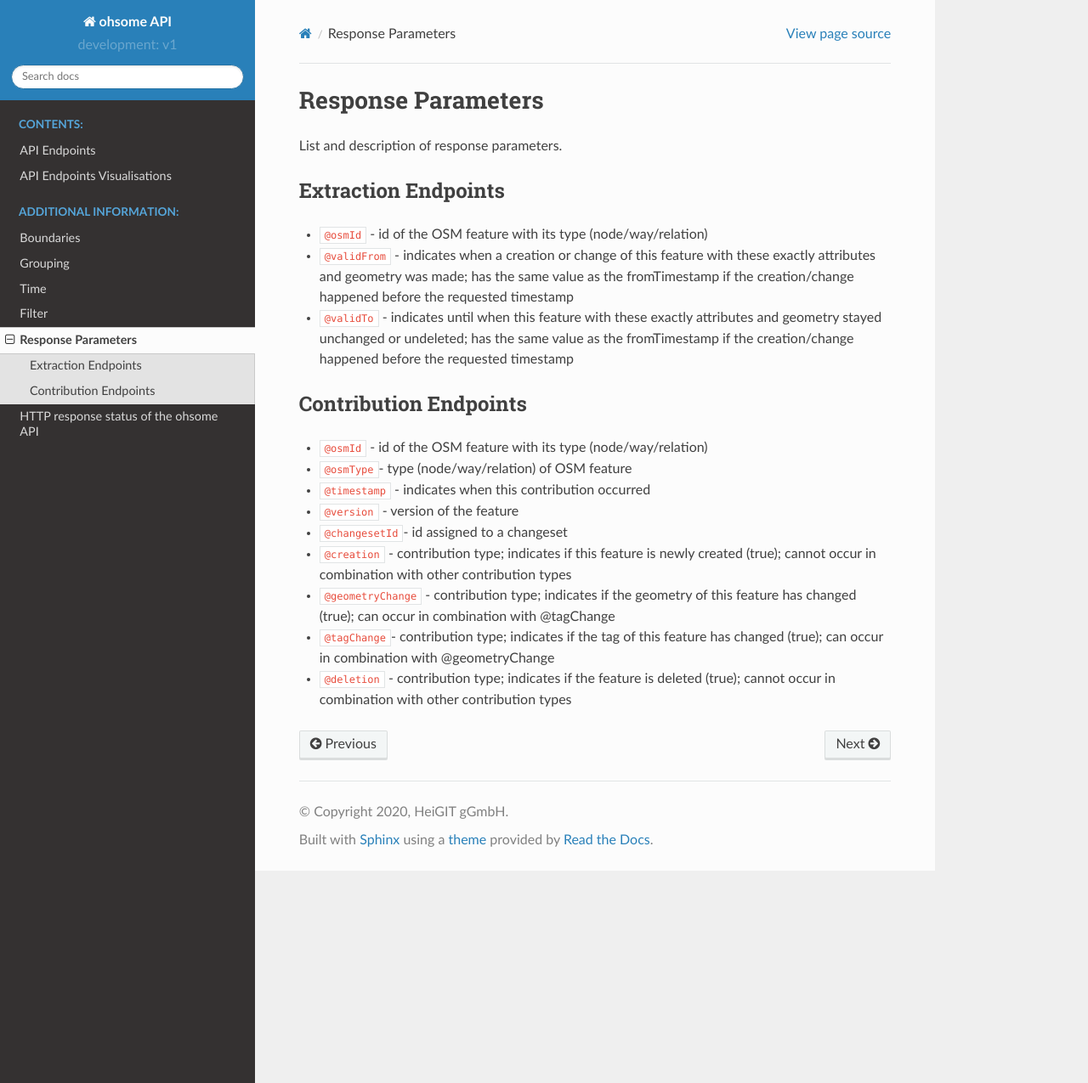
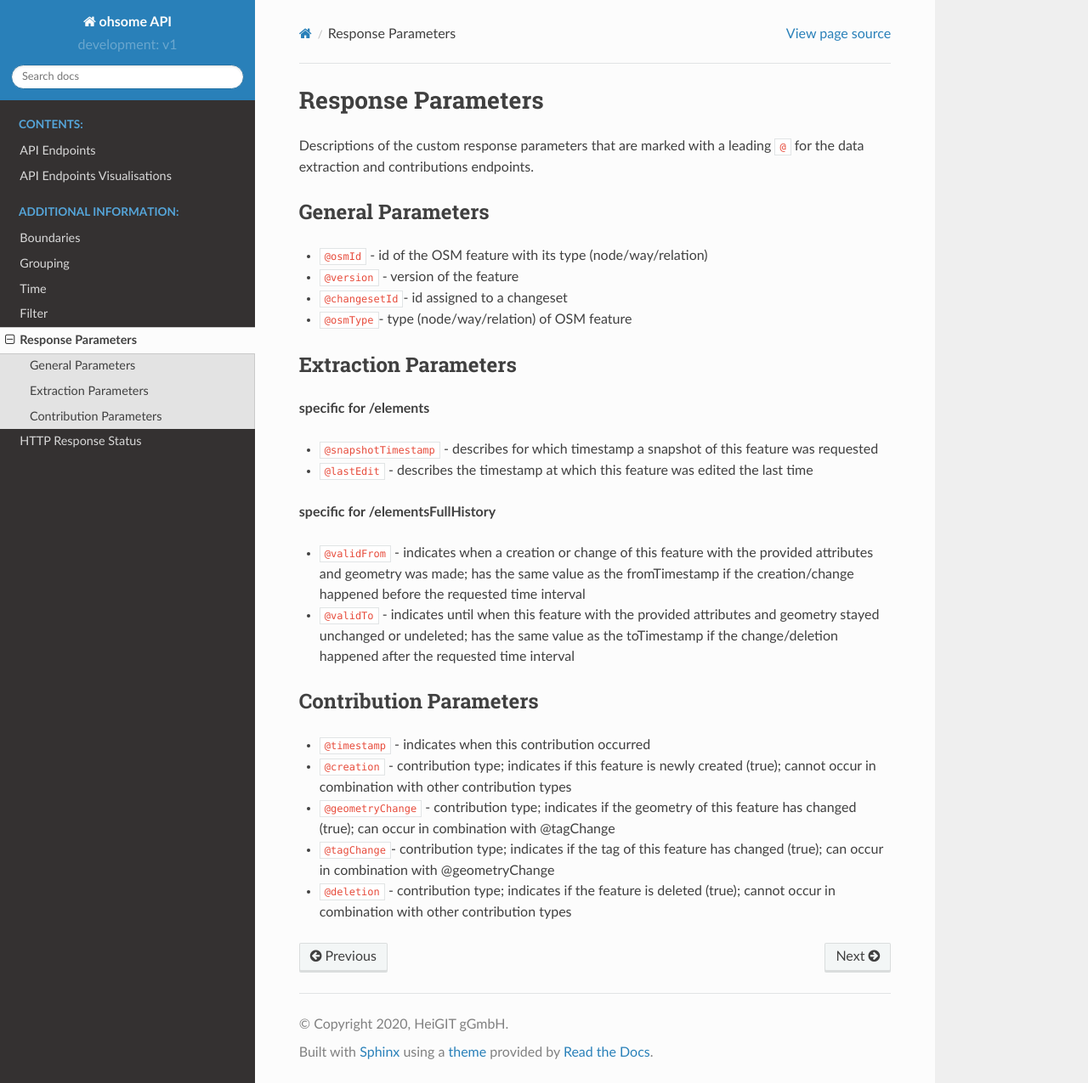
Before and after one commit to GIScience/ohsome-api, a Sphinx documentation site: the page built from docs/response-parameters.rst, in a window 1280 px wide and 1275 px high. Shown: the whole window at 85% size. Built offline with Sphinx 7.4.7 and the Read the Docs theme 2.0.0, drawn with Linux system fonts in a browser that asks for light colours.

Commit message:
extending parameter descriptions in docs
adapting their grouping
modifying some descriptions

```diff
--- a/docs/http-response-status.rst
+++ b/docs/http-response-status.rst
@@ -1,7 +1,7 @@
-HTTP response status of the ohsome API
-======================================
+HTTP Response Status
+====================
 
-List of HTTP status codes and respective descriptions of the ohsome API.
+List of HTTP status codes and respective descriptions.
 
 2xx success
 -----------
--- a/docs/response-parameters.rst
+++ b/docs/response-parameters.rst
@@ -1,23 +1,35 @@
 Response Parameters
 ===================
 
-List and description of response parameters.
+Descriptions of the custom response parameters that are marked with a leading ``@`` for the
+data extraction and contributions endpoints.
 
-Extraction Endpoints
---------------------
+General Parameters
+------------------
 
 * ``@osmId`` - id of the OSM feature with its type (node/way/relation)
-* ``@validFrom`` - indicates when a creation or change of this feature with these exactly attributes and geometry was made; has the same value as the fromTimestamp if the creation/change happened before the requested timestamp
-* ``@validTo`` - indicates until when this feature with these exactly attributes and geometry stayed unchanged or undeleted; has the same value as the fromTimestamp if the creation/change happened before the requested timestamp
-
-Contribution Endpoints
-----------------------
-
-* ``@osmId`` - id of the OSM feature with its type (node/way/relation)
-* ``@osmType``- type (node/way/relation) of OSM feature
-* ``@timestamp`` - indicates when this contribution occurred
 * ``@version`` - version of the feature
 * ``@changesetId``- id assigned to a changeset
+* ``@osmType``- type (node/way/relation) of OSM feature
+
+
+Extraction Parameters
+---------------------
+
+**specific for /elements**
+
+* ``@snapshotTimestamp`` - describes for which timestamp a snapshot of this feature was requested
+* ``@lastEdit`` - describes the timestamp at which this feature was edited the last time
+
+**specific for /elementsFullHistory**
+
+* ``@validFrom`` - indicates when a creation or change of this feature with the provided attributes and geometry was made; has the same value as the fromTimestamp if the creation/change happened before the requested time interval
+* ``@validTo`` - indicates until when this feature with the provided attributes and geometry stayed unchanged or undeleted; has the same value as the toTimestamp if the change/deletion happened after the requested time interval
+
+Contribution Parameters
+-----------------------
+
+* ``@timestamp`` - indicates when this contribution occurred
 * ``@creation``	- contribution type; indicates if this feature is newly created (true); cannot occur in combination with other contribution types
 * ``@geometryChange`` - contribution type; indicates if the geometry of this feature has changed (true); can occur in combination with @tagChange
 * ``@tagChange``- contribution type; indicates if the tag of this feature has changed (true); can occur in combination with @geometryChange
```
